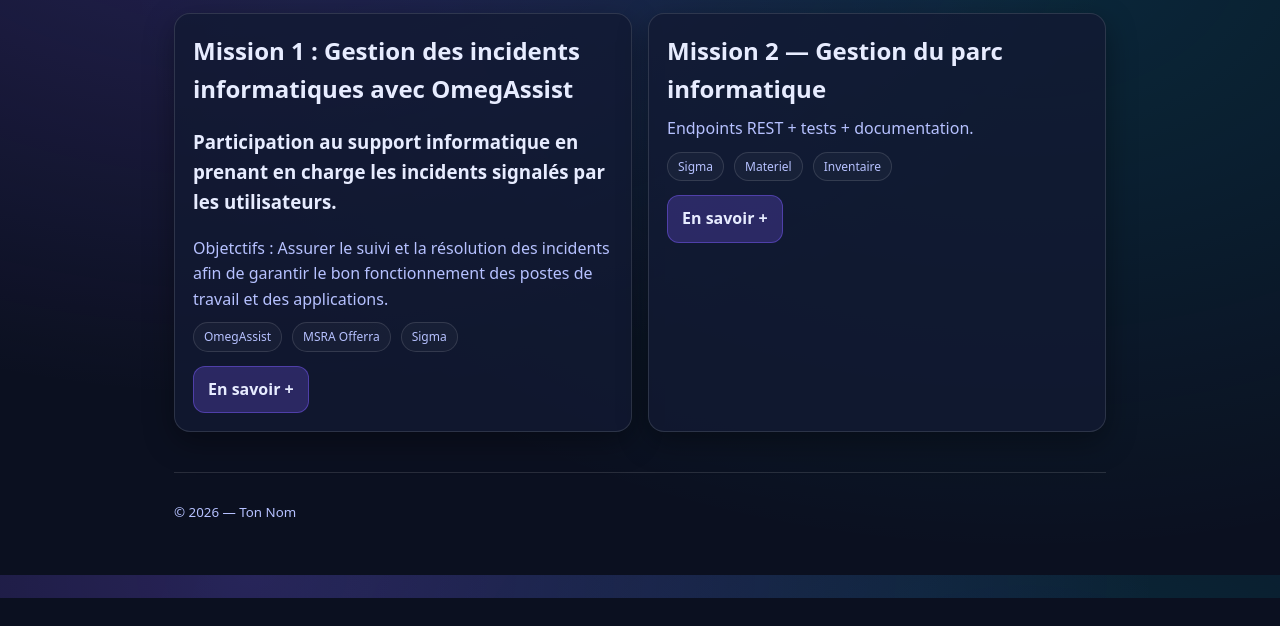
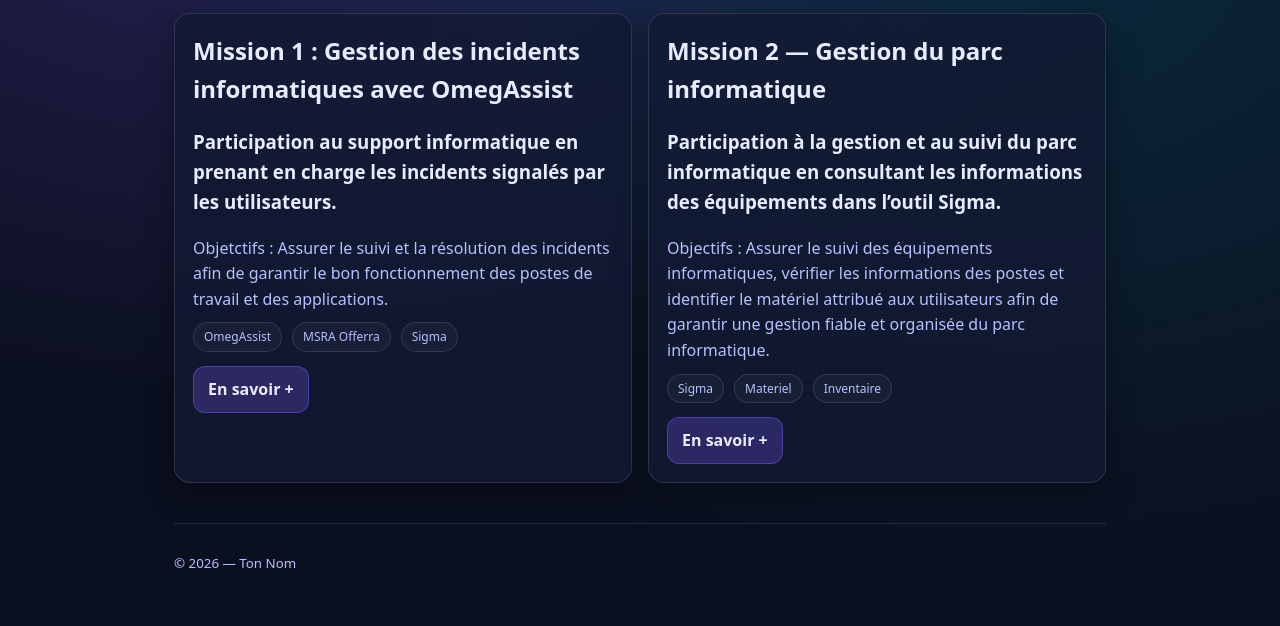
Before and after one commit to emiluxjpg/portfolio-e5, a plain HTML site: page projets.html in a window 1280 px wide. Shown: the part 202-828 px from the top of the page. Before the commit the page ends 800 px from the top, so only its background shows below. Drawn offline with Linux system fonts and the light colour scheme.

Commit message:
Add files via upload

```diff
--- a/projets.html
+++ b/projets.html
@@ -41,7 +41,8 @@
 
       <article class="card project-card">
         <h2>Mission 2 — Gestion du parc informatique</h2>
-        <p>Endpoints REST + tests + documentation.</p>
+        <h3>Participation à la gestion et au suivi du parc informatique en consultant les informations des équipements dans l’outil Sigma.</h3>
+        <p> Objectifs : Assurer le suivi des équipements informatiques, vérifier les informations des postes et identifier le matériel attribué aux utilisateurs afin de garantir une gestion fiable et organisée du parc informatique.</p>
         <div class="meta">
           <span class="tag">Sigma</span><span class="tag">Materiel</span><span class="tag">Inventaire</span>
         </div>
```
